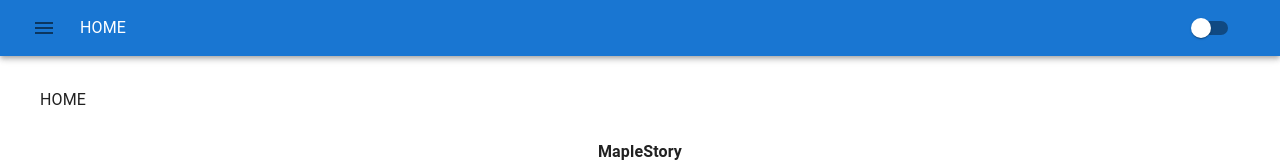
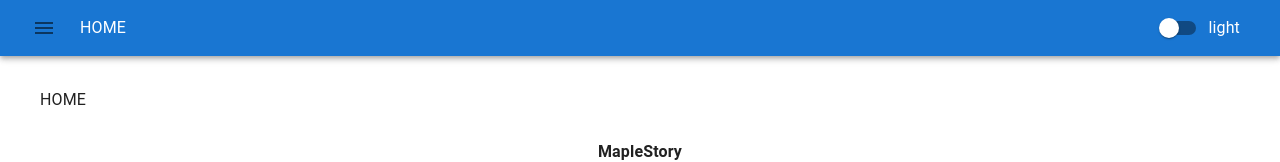
Before and after one commit to lastedchan/lastedchan.github.io, a Next.js app: page / in a window 1280 px wide. Shown: the top 162 px of the page. Built offline with nearby package versions, Linux system fonts and the light colour scheme.

Commit message:
mode 오류 수정

```diff
--- a/pages/_app.tsx
+++ b/pages/_app.tsx
@@ -23,11 +23,11 @@
   const [loaded, setLoaded] = useState<boolean>(false);
   const [mode, setMode] = useState<PaletteMode>("light");
   useEffect(() => {
-    setMode(new Cookies().get("mode"));
+    setMode(new Cookies().get("mode") ?? "light");
     setLoaded(true);
   }, []);
   useEffect(() => {
-    loaded && new Cookies().set("mode", mode);
+    loaded && mode && new Cookies().set("mode", mode);
   }, [loaded, mode]);
 
   const theme = useMemo(() => createTheme({ palette: { mode: mode } }), [mode]);
```
